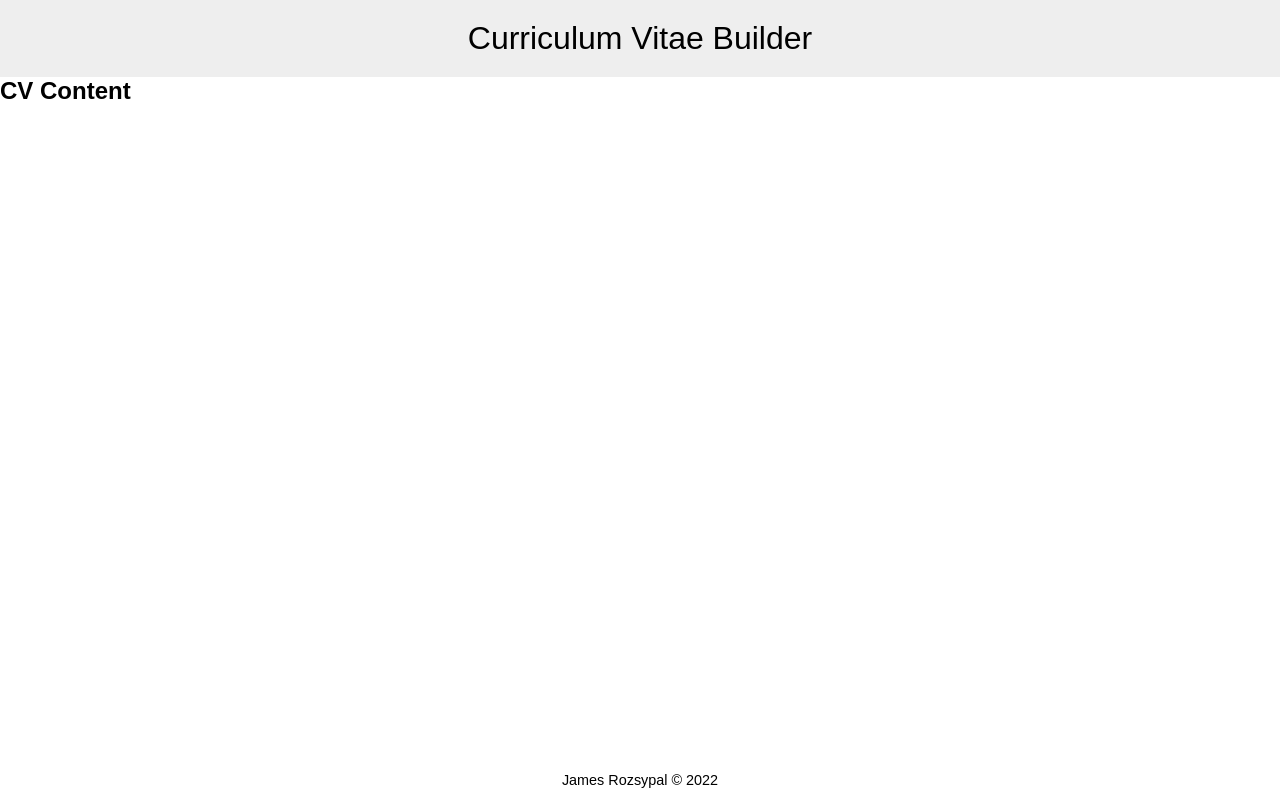
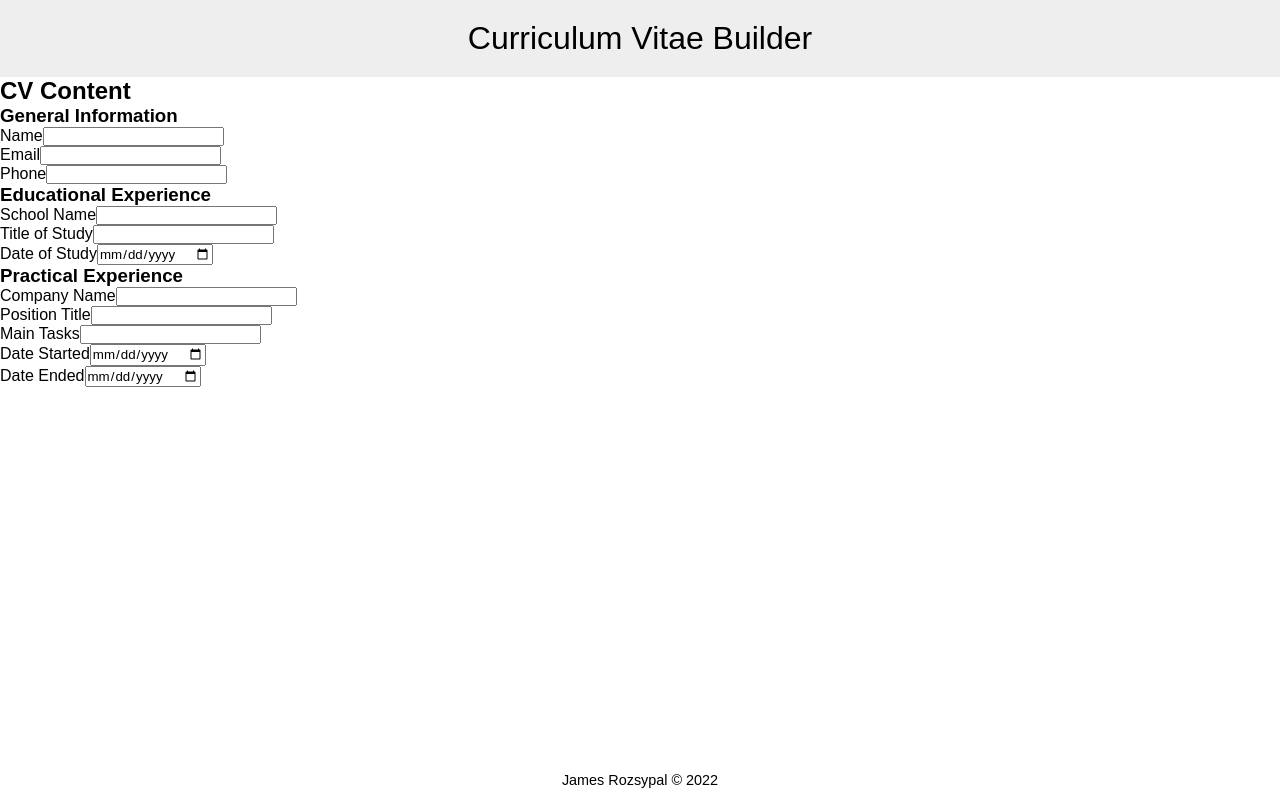
Before and after one commit to James-Rozy/cv-project, a React (Create React App) app: page / in a window 1280 px wide. Built offline with nearby package versions, Linux system fonts and the light colour scheme.

Commit message:
Import CV sections and render them within CVContent

```diff
--- a/src/components/CVContent.jsx
+++ b/src/components/CVContent.jsx
@@ -1,4 +1,8 @@
 import React, { Component } from "react";
+import CVGeneral from "./CVGeneral";
+import CVEducation from "./CVEducation";
+import CVPractical from "./CVPractical";
+
 class CVContent extends Component {
   constructor() {
     super();
@@ -8,6 +12,9 @@ class CVContent extends Component {
     return(
       <main>
         <h2>CV Content</h2>
+        <CVGeneral />
+        <CVEducation />
+        <CVPractical />
       </main>
     );
   }
```
